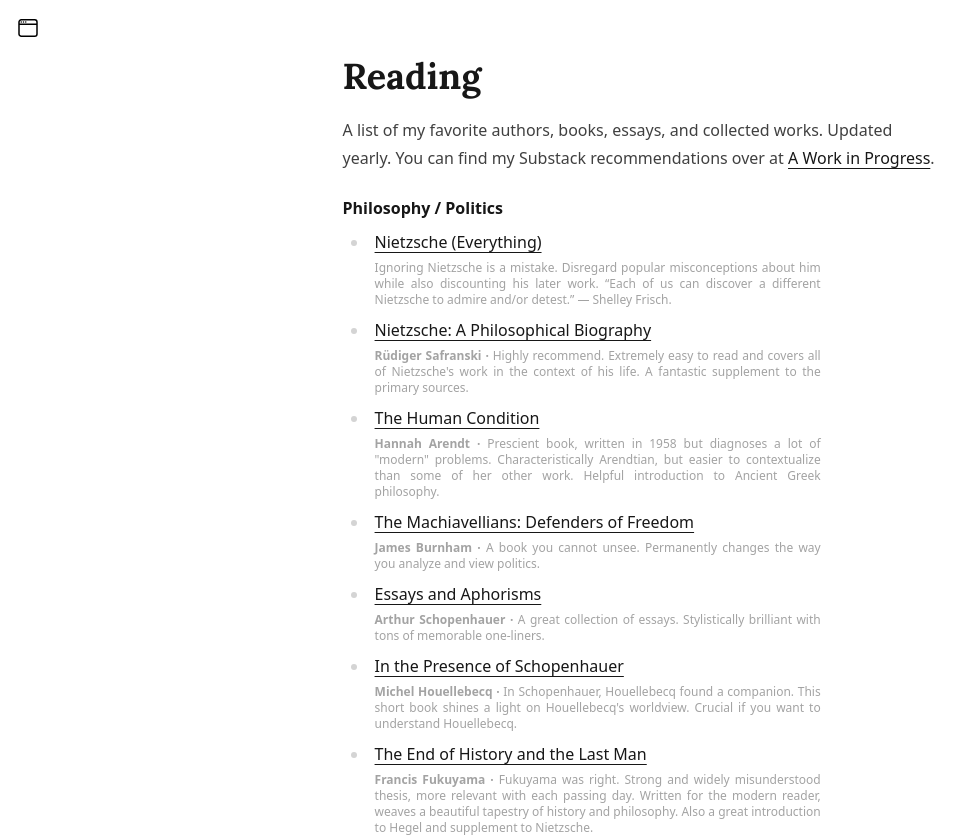
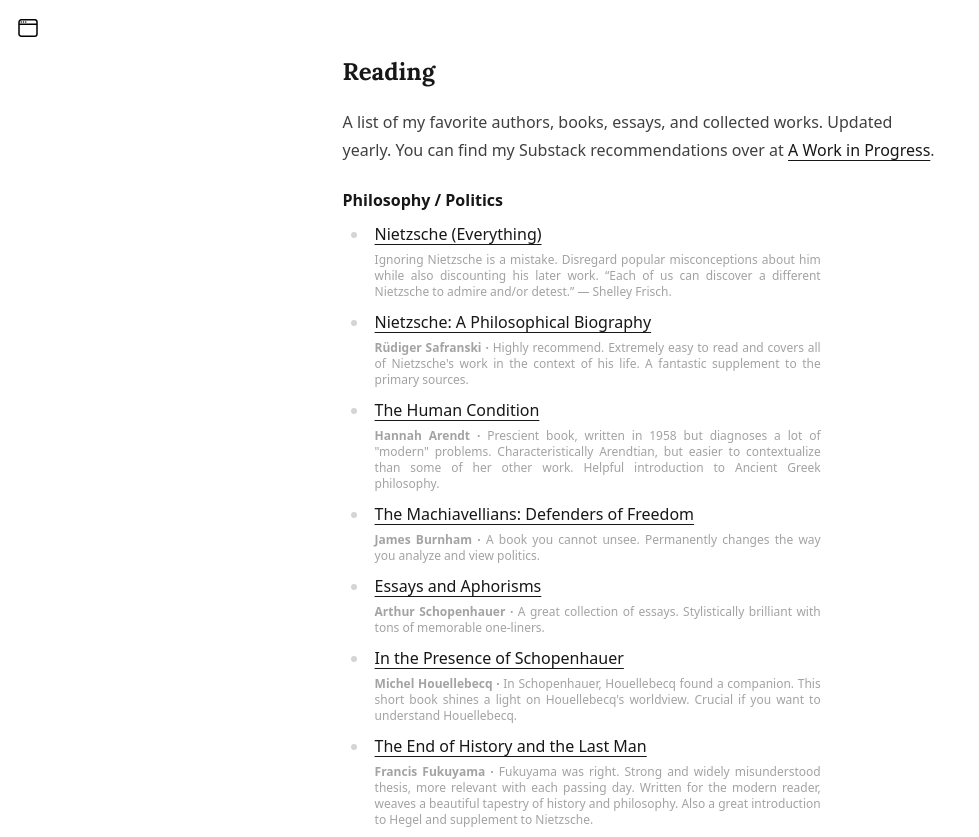
Before and after one commit to gonzalonunez/gonzalonunez.me, a Next.js app: page /reading in a window 1280 px wide. Shown: the top 837 px of the page, without its empty margins (0-979 px from the left). Built offline with nearby package versions, Linux system fonts and the light colour scheme.

Commit message:
update headers

```diff
--- a/components/Article.js
+++ b/components/Article.js
@@ -1,8 +1,10 @@
 export default function Article(props) {
   return (
-    <div className='flex justify-center px-lg pb-6'>
-      <article className='prose prose-neutral w-full underline-offset-4 select-none'>
-        {props.title && <h1 className='font-title mb-0'>{props.title}</h1>}
+    <div className='px-lg flex justify-center pb-6'>
+      <article className='prose prose-neutral w-full select-none underline-offset-4'>
+        {props.title && (
+          <h1 className='font-title mb-0 text-2xl'>{props.title}</h1>
+        )}
         {props.children}
       </article>
     </div>
--- a/components/Sidebar.js
+++ b/components/Sidebar.js
@@ -10,7 +10,7 @@
     <nav
       className={`${
         isOpen ? 'absolute translate-x-0' : 'absolute -translate-x-full'
-      } transition-transform bg-white border-r p-md h-screen w-64`}
+      } p-md h-screen w-64 border-r bg-white transition-transform`}
     >
       <div className='pb-sm'>
         <IconButton
@@ -20,7 +20,7 @@
           }}
         />
       </div>
-      <h1 className='font-title text-2xl mb-md'>Gonzalo Nuñez</h1>
+      <h1 className='font-title mb-md text-2xl font-normal'>Gonzalo Nuñez</h1>
       <div className='flex flex-col space-y-[4px]'>
         <SidebarItem href='/' isExternal={false} title='About' />
         <SidebarItem href='/reading' isExternal={false} title='Reading' />
```
